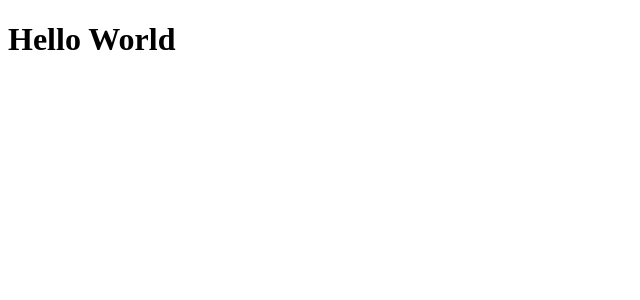
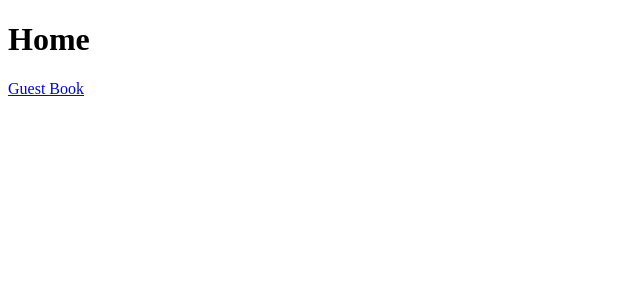
Before and after one commit to KamieShort/from-scratch-guestbook, a React app: page / in a window 1280 px wide. Shown: the top 300 px of the page, without its empty margins (0-640 px from the left). Built offline with nearby package versions, Linux system fonts and the light colour scheme.

Commit message:
set up routes

```diff
--- a/src/App.jsx
+++ b/src/App.jsx
@@ -1,3 +1,20 @@
+import { Route, Switch } from 'react-router-dom';
+import Auth from './views/Auth';
+import Home from './views/Home';
+import Guestbook from './views/Guestbook';
+
 export default function App() {
-  return <h1>Hello World</h1>;
+  return (
+    <Switch>
+      <Route path="/auth">
+        <Auth />
+      </Route>
+      <Route path="/guestbook">
+        <Guestbook />
+      </Route>
+      <Route path="/">
+        <Home />
+      </Route>
+    </Switch>
+  );
 }
--- /dev/null
+++ b/src/views/Guestbook.jsx
@@ -0,0 +1,5 @@
+import React from 'react';
+
+export default function Guestbook() {
+  return <div>Guestbook</div>;
+}
--- a/src/views/Home.jsx
+++ b/src/views/Home.jsx
@@ -0,0 +1,11 @@
+import React from 'react';
+import { Link } from 'react-router-dom';
+
+export default function Home() {
+  return (
+    <>
+      <h1>Home</h1>
+      <Link to="/guestbook">Guest Book</Link>
+    </>
+  );
+}
```
Also changed, not shown: src/services/auth.js (renamed from src/services/user.js), 1 other file (tests, documents, lock files or other folders).
